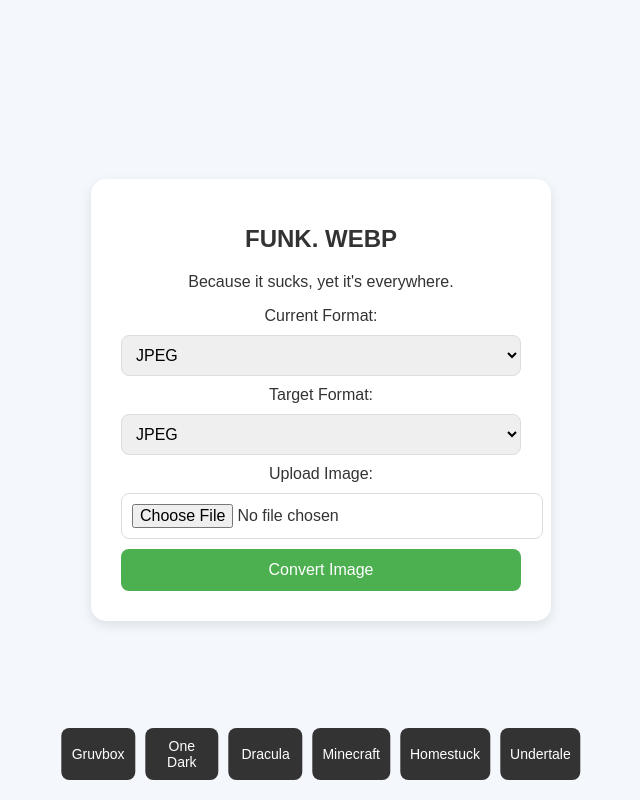
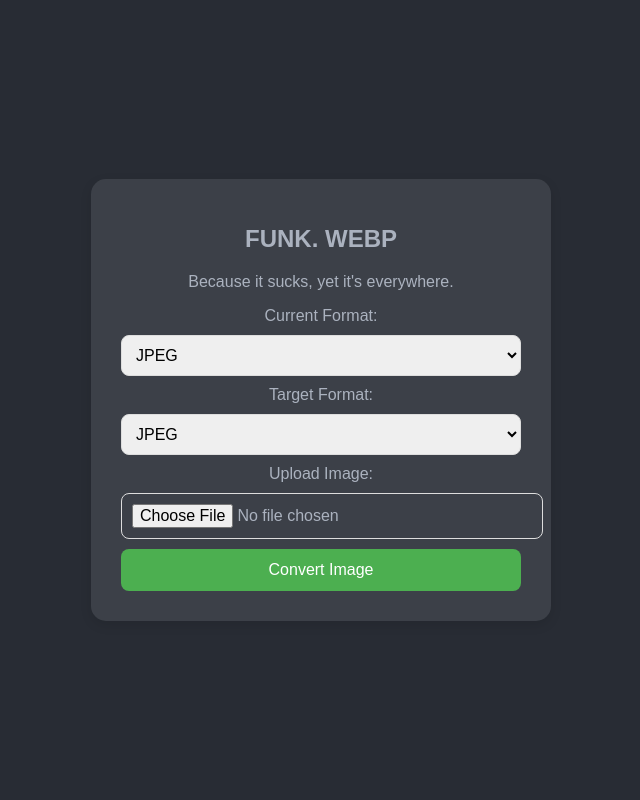
Before and after one commit to intzam667/funk.webp, a Flask app: page / in a window 1280 px wide. Shown: the whole page, without its empty margins (319-959 px from the left). Run offline with Flask 3, Linux system fonts and the light colour scheme.

Commit message:
Update index.html

```diff
--- a/templates/index.html
+++ b/templates/index.html
@@ -7,8 +7,8 @@
     <style>
         body {
             font-family: 'Arial', sans-serif;
-            background-color: #f4f7fc;
-            color: #333;
+            background-color: #282c34; /* One Dark background */
+            color: #abb2bf; /* One Dark text color */
             display: flex;
             justify-content: center;
             align-items: center;
@@ -17,7 +17,7 @@
             transition: background-color 0.3s, color 0.3s;
         }
         .container {
-            background: white;
+            background: #3c4048; /* One Dark container background */
             padding: 30px;
             border-radius: 15px;
             box-shadow: 0 4px 12px rgba(0, 0, 0, 0.1);
@@ -28,7 +28,7 @@
         h1 {
             font-size: 24px;
             margin-bottom: 20px;
-            color: #333;
+            color: #abb2bf;
         }
         select, input[type="file"] {
             padding: 10px;
@@ -62,60 +62,6 @@
         .download-link a:hover {
             text-decoration: underline;
         }
-        /* Theme Styles */
-        .gruvbox {
-            background-color: #282828;
-            color: #ebdbb2;
-        }
-
-        .onedark {
-            background-color: #282c34;
-            color: #abb2bf;
-        }
-
-        .dracula {
-            background-color: #282a36;
-            color: #f8f8f2;
-        }
-
-        .minecraft {
-            background-color: #a8b0b7;
-            color: #4d4d4d;
-        }
-
-        .homestuck {
-            background-color: #4e4e4e;
-            color: #89b96d;
-        }
-
-        .undertale {
-            background-color: #5c0000;
-            color: #fff;
-        }
-
-        /* Theme Change Buttons */
-        .theme-buttons {
-            position: absolute;
-            bottom: 20px;
-            left: 50%;
-            transform: translateX(-50%);
-            display: flex;
-            gap: 10px;
-        }
-
-        .theme-buttons button {
-            background-color: #333;
-            color: white;
-            border: none;
-            padding: 10px;
-            font-size: 14px;
-            cursor: pointer;
-            border-radius: 8px;
-        }
-
-        .theme-buttons button:hover {
-            background-color: #555;
-        }
     </style>
 </head>
 <body>
@@ -147,32 +93,10 @@
         {% endif %}
     </div>
 
-    <!-- Theme Change Buttons -->
-    <div class="theme-buttons">
-        <button onclick="changeTheme('gruvbox')">Gruvbox</button>
-        <button onclick="changeTheme('onedark')">One Dark</button>
-        <button onclick="changeTheme('dracula')">Dracula</button>
-        <button onclick="changeTheme('minecraft')">Minecraft</button>
-        <button onclick="changeTheme('homestuck')">Homestuck</button>
-        <button onclick="changeTheme('undertale')">Undertale</button>
-    </div>
-
     <script>
-        // Change Theme
-        function changeTheme(theme) {
-            document.body.classList.remove('gruvbox', 'onedark', 'dracula', 'minecraft', 'homestuck', 'undertale');
-            document.body.classList.add(theme);
-
-            // Store the theme in localStorage
-            localStorage.setItem('theme', theme);
-        }
-
-        // Apply saved theme from localStorage
+        // Apply One Dark theme on page load
         window.onload = function() {
-            const savedTheme = localStorage.getItem('theme');
-            if (savedTheme) {
-                document.body.classList.add(savedTheme);
-            }
+            document.body.classList.add('onedark');
         };
     </script>
 </body>
```
